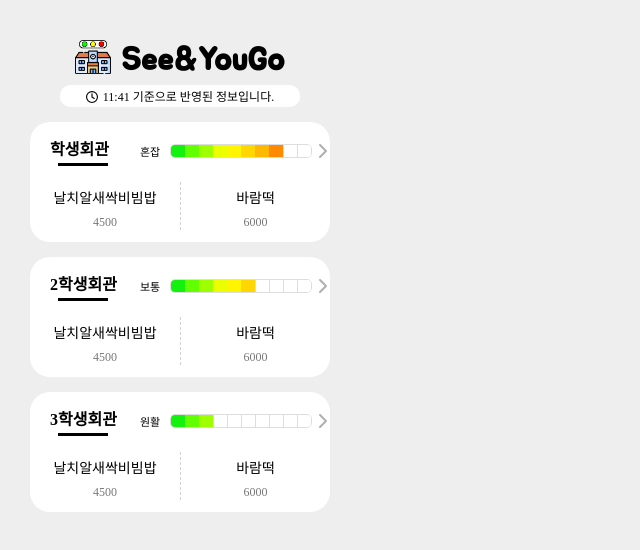
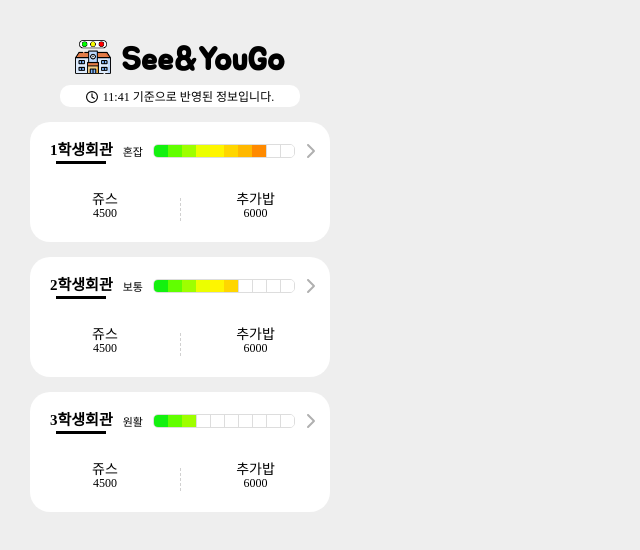
Before and after one commit to shxnzxxn/SeeAndYouGo, a React (Create React App) app in the folder frontend/: page / in a window 1280 px wide. Shown: the top 550 px of the page, without its empty margins (0-640 px from the left). Built offline with nearby package versions, Linux system fonts and the light colour scheme; a web font is replaced by a local one.

Commit message:
Cafeteria부분 디테일 수정

```diff
--- a/frontend/src/components/Cafeteria.js
+++ b/frontend/src/components/Cafeteria.js
@@ -21,17 +21,18 @@ const FirstRow = styled.div`
 `;
 
 // 식당 이름 표시
-const CafeteriaName = styled.h2`
-	font-size: 16px;
+const CafeteriaName = styled.p`
+	font-size: 15px;
 	margin-left: 20px;
-	width: 80px;
+	font-weight: 700;
 
 	::after {
 		content: "";
 		display: block;
 		width: 50px;
 		border-bottom: 3px solid #000000;
-		margin: 3px 0 0 8px;
+		margin: 0 auto;
+		padding-top: 2px;
 	}
 `;
 
@@ -41,7 +42,7 @@ const SecondRow = styled.div`
 	justify-content: center;
 	align-items: center;
 	text-align: center;
-	height: 60%;
+	height: 65%;
 
 	> div {
 		border-left: dashed 1.5px #d1d1d1;
@@ -53,33 +54,84 @@ const SecondRow = styled.div`
 	}
 `;
 
+const MenuSlider = styled.div`
+	padding-bottom: 5px;
+	display: flex;
+	justify-content: center;
+	align-items: center;
+	overflow: hidden;
+`;
+
+const MenuItem = styled.p`
+	display: flex;
+	justify-content: center;
+	align-items: center;
+	font-size: 14px;
+	font-weight: 500;
+	position: absolute;
+	transition: transform 0.5s ease-in-out, opacity 0.5s ease-in-out;
+	opacity: 0;
+	transform: translateY(100%);
+
+	${({ active }) =>
+		active &&
+		`
+        opacity: 1;
+        transform: translateY(0);
+    `}
+`;
+
+// 메뉴 이름 1.5초마다 변경되어 표시
+const MenuList = ({ nowList }) => {
+	const [currentIndex, setCurrentIndex] = useState(0);
+
+	useEffect(() => {
+		const interval = setInterval(() => {
+			setCurrentIndex((prevIndex) => (prevIndex + 1) % nowList.length);
+		}, 1500); // 1.5초마다 변경
+
+		return () => clearInterval(interval);
+	}, [nowList.length, currentIndex]);
+
+	return (
+		<MenuSlider>
+			{nowList.map((item, index) => (
+				<MenuItem key={index} active={index === currentIndex}>
+					{item}
+				</MenuItem>
+			))}
+		</MenuSlider>
+	);
+};
+
+// 메뉴 가격 표시
+const Price = styled.label`
+	color: "#777777";
+	margin: 5px 0;
+	font-size: 12px;
+	font-weight: 300;
+`;
+
 // Row 2번째에서의 메뉴 이름과 가격
 const Menu = ({ menuName, priceValue }) => {
 	return (
 		<div>
-            <p style={{ marginTop: 5, marginBottom: 5, padding: "0 10px", fontWeight:500, fontSize:14}}>{menuName}</p>
-            <label
-                style={{
-                    color: "#777777",
-                    marginTop: 5,
-                    marginBottom: 5,
-                    fontWeight: 300,
-                    fontSize: 12,
-                }}
-            >
-                {priceValue}
-            </label>
+			<MenuList nowList={menuName} />
+			<Price>{priceValue}</Price>
 		</div>
 	);
 };
 
 // 식당 이름 배열
 const nameList = [
-    "학생회관", "2학생회관", "3학생회관", "상록회관", "생활과학대",
+	"1학생회관",
+	"2학생회관",
+	"3학생회관",
+	"상록회관",
+	"생활과학대",
 ];
 
-// props로 cafeteriaName, (menuList1, price1), (menuList2, price2), value를 받아야함
-const Cafeteria = ({ idx, value, ...props }) => {
+const Cafeteria = ({ idx, value }) => {
 	const [status, setStatus] = useState("원활");
 	const [rate, setRate] = useState(value);
 	const [menuData, setMenuData] = useState([]);
@@ -95,7 +147,7 @@ const Cafeteria = ({ idx, value, ...props }) => {
 		setRate(value);
 
 		const fetchData = async () => {
-            // `/restaurant${idx}`
+			// "http:localhost:8080/get_menu/{name}/{date}"
 			const res = await fetch(`/assets/json/myMenu.json`, {
 				headers: {
 					"Content-Type": "application/json",
@@ -114,11 +166,13 @@ const Cafeteria = ({ idx, value, ...props }) => {
 		<CafeteriaContainer>
 			<FirstRow>
 				<CafeteriaName>{nameList[idx - 1]}</CafeteriaName>
-                <span style={{ fontWeight:500, fontSize: 11, marginLeft: 10 }}>{status}</span>
+				<span style={{ fontWeight: 500, fontSize: 11, marginLeft: 10 }}>
+					{status}
+				</span>
 				<MyProgress value={rate} />
 				<FontAwesomeIcon
 					icon={faChevronRight}
-                    style={{ color: "#b0b0b0", marginLeft: 5 }}
+					style={{ color: "#b0b0b0", marginLeft: 10 }}
 				/>
 			</FirstRow>
 			<SecondRow>
@@ -126,7 +180,7 @@ const Cafeteria = ({ idx, value, ...props }) => {
 					return (
 						<Menu
 							key={index}
-                            menuName={val.menu[0]}
+							menuName={val.menu}
 							priceValue={val.price}
 						/>
 					);
--- a/frontend/src/components/MyProgress.js
+++ b/frontend/src/components/MyProgress.js
@@ -34,6 +34,7 @@ const colors = [
 	"#FF0000",
 ];
 
+// 입력받은 value값을 기준으로 색상을 표시
 const MyProgress = ({ value }) => {
 	return (
 		<ColorContainer>
```
Lines whose indentation alone changed are shown as unchanged.
